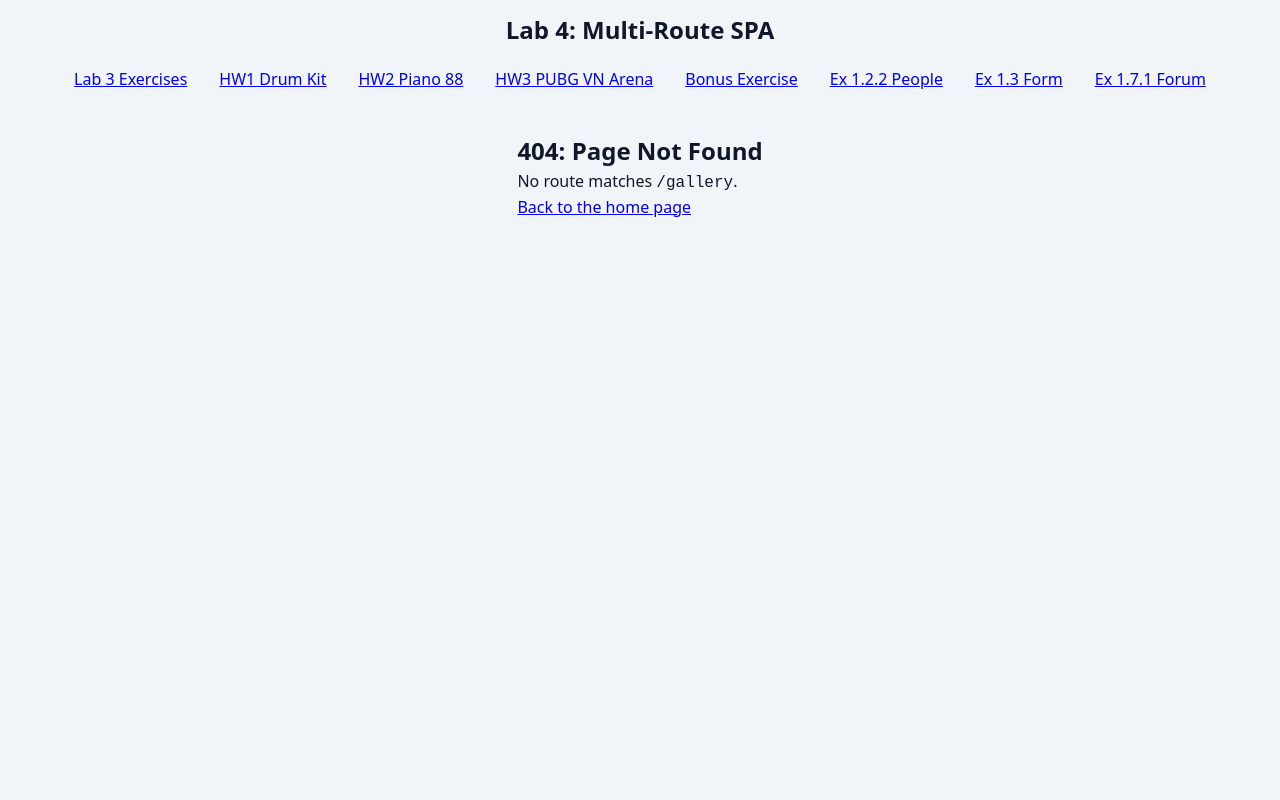
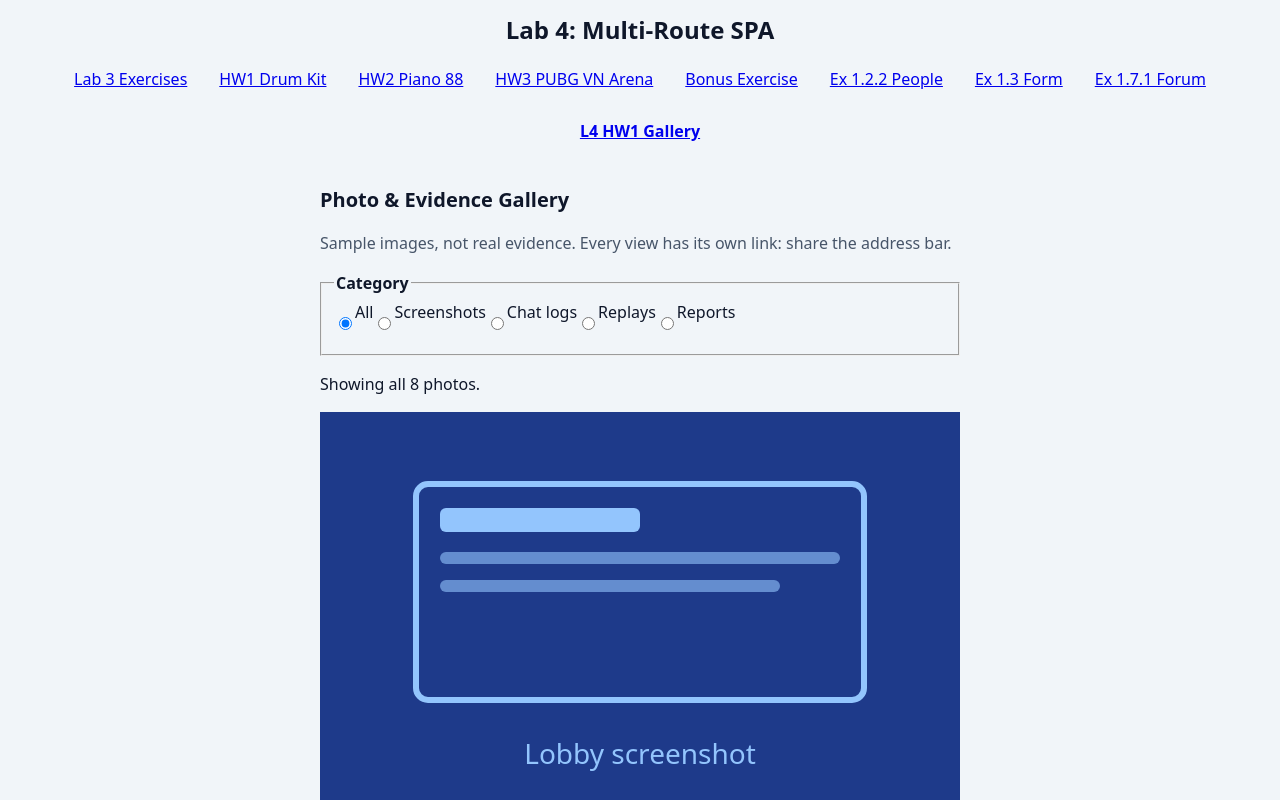
Before and after one commit to vanthien1462006-dotcom/24521671_VoVanThien_Lab03, a React (Vite) app: page /gallery in a window 1280 px wide. Shown: the top 800 px of the page. Built offline with nearby package versions, Linux system fonts and the light colour scheme.

Commit message:
feat(gallery): add url-driven gallery route

```diff
--- a/src/App.jsx
+++ b/src/App.jsx
@@ -8,6 +8,7 @@ import { lazyNamed } from './shell/lazyNamed.js'
 import { NotFoundPage } from './shell/NotFoundPage.jsx'
 import { SMART_PEOPLE } from './data/smartPeople.js'
 import { PeopleLayout } from './lab4/people/PeopleLayout.jsx'
+import { PHOTOS } from './lab4/gallery/photos.js'
 
 const DrumMachine = lazyNamed(() => import('./homeworks/DrumMachine/DrumMachine.jsx'), 'DrumMachine')
 const GrandPiano88 = lazyNamed(() => import('./homeworks/GrandPiano88/GrandPiano88.jsx'), 'GrandPiano88')
@@ -24,6 +25,7 @@ const SituationshipAnalyzer = lazyNamed(
 const PersonDetail = lazy(() => import('./lab4/people/PersonDetail.jsx'))
 const SimpleForm = lazyNamed(() => import('./lab4/form/SimpleForm.jsx'), 'SimpleForm')
 const ForumBoard = lazyNamed(() => import('./lab4/forum/ForumBoard.jsx'), 'ForumBoard')
+const PhotoGalleryLayout = lazyNamed(() => import('./lab4/gallery/PhotoGalleryLayout.jsx'), 'PhotoGalleryLayout')
 
 function Lab3Exercises() {
   return (
@@ -53,6 +55,7 @@ export function App() {
           <Route index element={<Navigate to="nasa" replace />} />
           <Route path=":channelId" element={<ForumBoard />} />
         </Route>
+        <Route path="gallery" element={<PhotoGalleryLayout photos={PHOTOS} />} />
         <Route path="*" element={<NotFoundPage />} />
       </Route>
     </Routes>
--- /dev/null
+++ b/src/lab4/gallery/PhotoGalleryLayout.jsx
@@ -0,0 +1,81 @@
+import { useId, useRef } from 'react'
+import { Link, useSearchParams } from 'react-router'
+import { CategoryFilter } from './CategoryFilter.jsx'
+import { parseGalleryParams, toSearchString, updateGalleryParams } from './galleryParams.js'
+import { PhotoGrid } from './PhotoGrid.jsx'
+import { PhotoLightbox } from './PhotoLightbox.jsx'
+import { ALL_CATEGORY, CATEGORIES } from './photos.js'
+import { findPhotoById, selectPhotosByCategory } from './selectPhotos.js'
+import styles from './PhotoGalleryLayout.module.css'
+
+/** @typedef {import('./gallery.contract.js').Photo} Photo */
+
+/**
+ * Photo & Evidence Gallery. The URL is the state: `category` filters the grid and `photoId`
+ * opens the lightbox, so every view can be shared as a link and Back closes the lightbox.
+ * Both parameters are untrusted. The visible photos and the selected photo are derived during
+ * render; the only state is the URL, and the only effect is inside PhotoLightbox.
+ * @param {{ photos: readonly Photo[] }} props
+ */
+export function PhotoGalleryLayout({ photos }) {
+  const headingId = useId()
+  const [searchParams, setSearchParams] = useSearchParams()
+  const openerRef = useRef(null)
+
+  const { category, photoId } = parseGalleryParams(searchParams)
+  const visiblePhotos = selectPhotosByCategory(photos, category)
+  const selectedPhoto = photoId === null ? null : findPhotoById(photos, photoId)
+  const isPhotoMissing = photoId !== null && selectedPhoto === null
+  const categoryLabel = CATEGORIES.find((c) => c.id === category)?.label
+
+  function handleCategoryChange(nextCategory) {
+    setSearchParams((previous) => updateGalleryParams(previous, { category: nextCategory }))
+  }
+
+  function searchFor(id) {
+    return toSearchString(updateGalleryParams(searchParams, { photoId: id }))
+  }
+
+  function handleOpen(opener) {
+    openerRef.current = opener
+  }
+
+  // Runs for every dialog `close` event. Only photoId is removed, so the category filter
+  // survives (slide 29 clears every parameter). Focus goes back to the link that opened the photo.
+  function handleClose() {
+    if (searchParams.has('photoId')) {
+      setSearchParams((previous) => updateGalleryParams(previous, { photoId: null }), { replace: true })
+    }
+    const opener = openerRef.current
+    if (opener !== null && opener.isConnected) opener.focus()
+  }
+
+  return (
+    <section className={styles.gallery} aria-labelledby={headingId}>
+      <h2 id={headingId} className={styles.title}>
+        Photo &amp; Evidence Gallery
+      </h2>
+      <p className={styles.notice}>Sample images, not real evidence. Every view has its own link: share the address bar.</p>
+      <CategoryFilter categories={CATEGORIES} value={category} onChange={handleCategoryChange} />
+      <output className={styles.status} role="status" aria-live="polite">
+        {category === ALL_CATEGORY
+          ? `Showing all ${visiblePhotos.length} photos.`
+          : `Showing ${visiblePhotos.length} of ${photos.length} photos in ${categoryLabel}.`}
+      </output>
+      {isPhotoMissing && (
+        <p className={styles.missing} role="alert">
+          404: Photo Not Found.{' '}
+          <Link
+            className={styles.missingLink}
+            to={{ search: toSearchString(updateGalleryParams(searchParams, { photoId: null })) }}
+            replace
+          >
+            Back to the gallery
+          </Link>
+        </p>
+      )}
+      <PhotoGrid photos={visiblePhotos} searchFor={searchFor} onOpen={handleOpen} />
+      <PhotoLightbox photo={selectedPhoto} onClose={handleClose} />
+    </section>
+  )
+}
--- /dev/null
+++ b/src/lab4/gallery/PhotoGalleryLayout.module.css
@@ -0,0 +1,20 @@
+.gallery {
+  display: grid;
+  gap: var(--space-4);
+}
+
+.title {
+  font-size: var(--font-size-lg);
+}
+
+.notice {
+  color: var(--color-text-muted);
+}
+
+.status {
+  display: block;
+}
+
+.missing {
+  padding: var(--space-3);
+}
--- a/src/shell/navItems.js
+++ b/src/shell/navItems.js
@@ -15,4 +15,5 @@ export const NAV_ITEMS = Object.freeze([
   Object.freeze({ to: '/people', label: 'Ex 1.2.2 People' }),
   Object.freeze({ to: '/form', label: 'Ex 1.3 Form' }),
   Object.freeze({ to: '/forum', label: 'Ex 1.7.1 Forum' }),
+  Object.freeze({ to: '/gallery', label: 'L4 HW1 Gallery' }),
 ])
```
Also changed, not shown: 1 other file (tests, documents, lock files or other folders).
